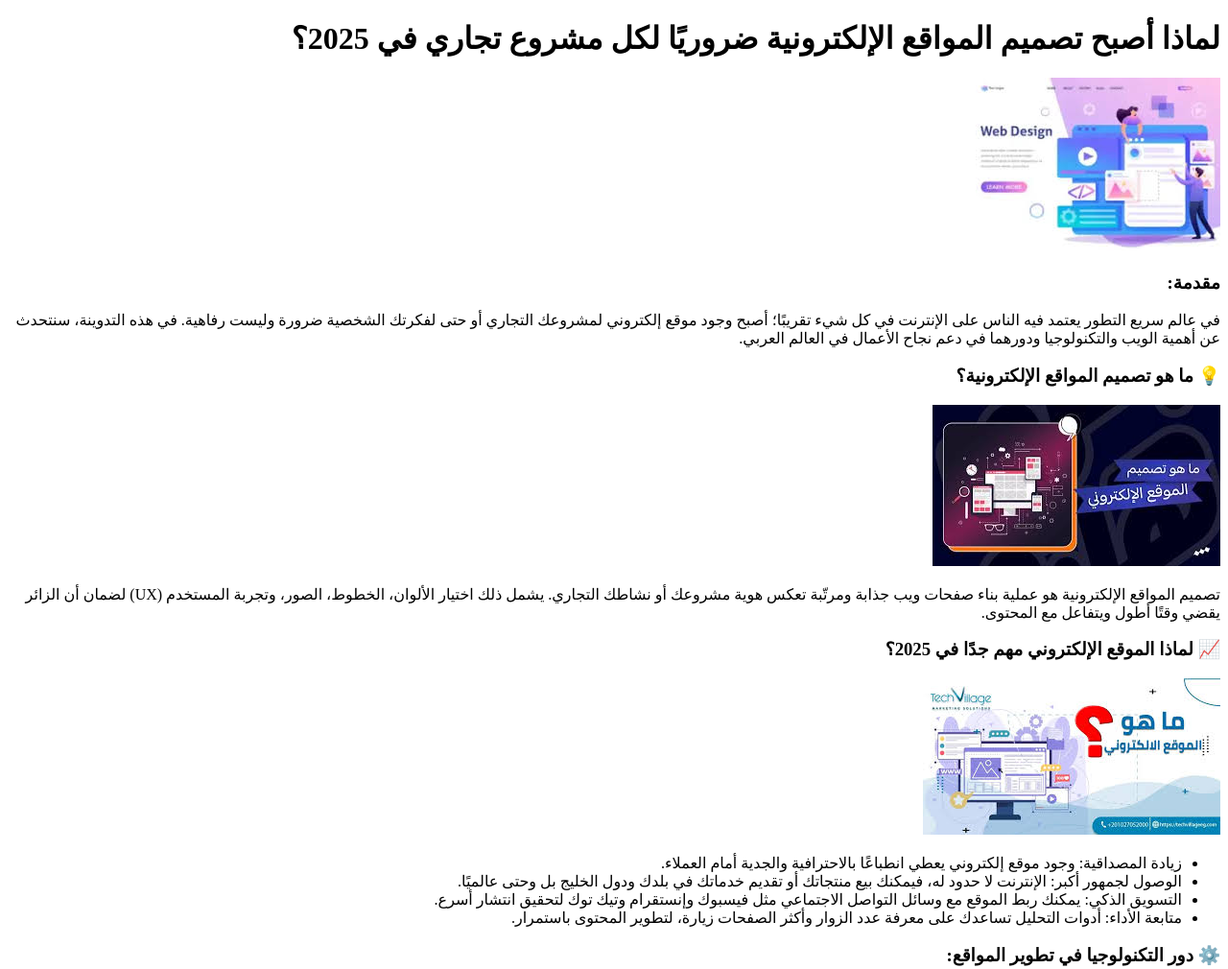
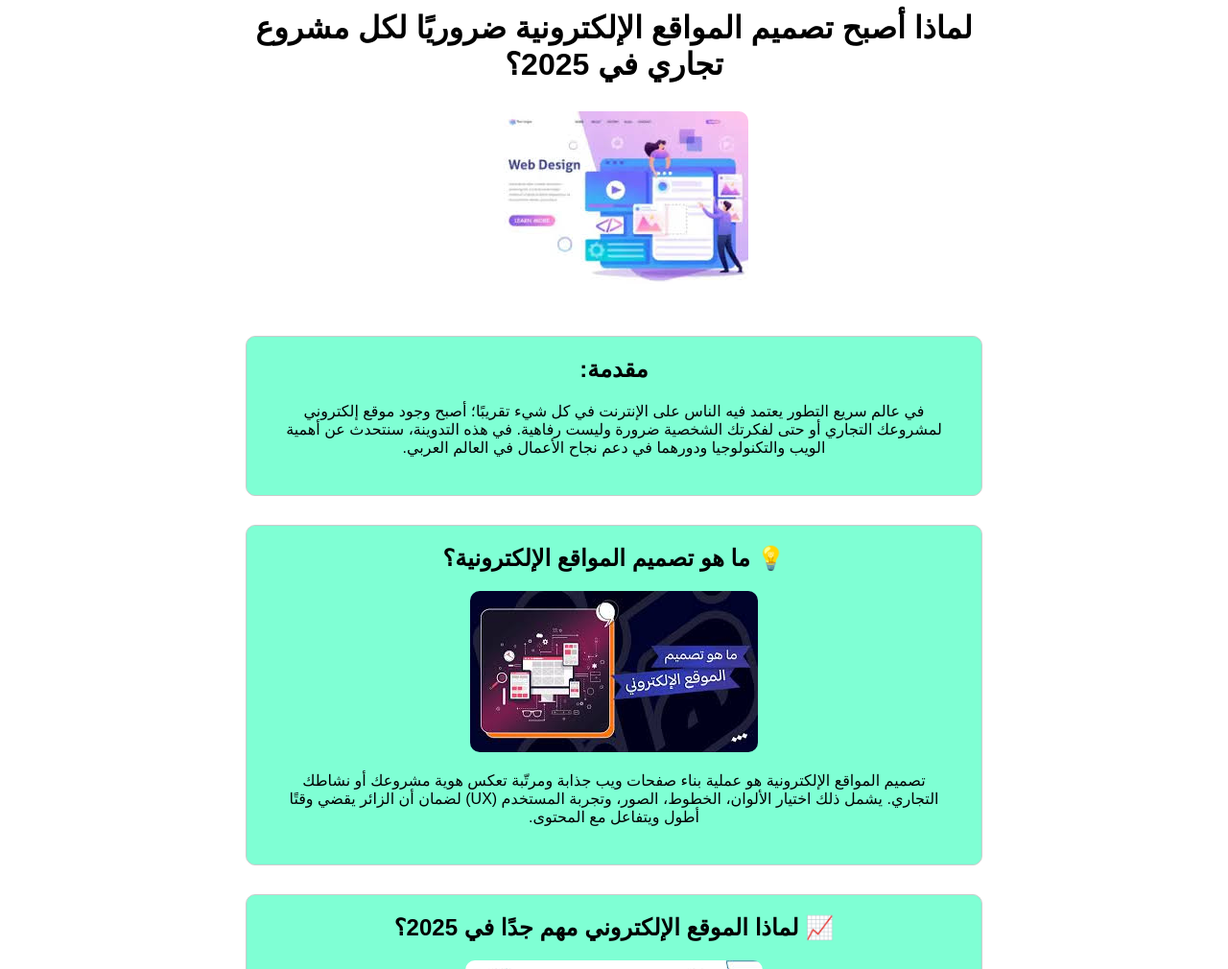
Before and after one commit to aliammar25/blog_3, a plain HTML site: page index.html in a window 1280 px wide. Shown: the top 1010 px of the page at 96% size. Drawn offline with Linux system fonts and the light colour scheme.

Commit message:
Add files via upload

```diff
--- a/index.html
+++ b/index.html
@@ -4,6 +4,7 @@
     <meta charset="UTF-8">
     <meta name="viewport" content="width=device-width, initial-scale=1.0">
     <title>لماذا أصبح تصميم المواقع الإلكترونية ضروريًا في 2025؟</title>
+    <link rel="stylesheet" href="style.css">
     <style>
 
     </style>
@@ -12,18 +13,18 @@
     <h1>لماذا أصبح تصميم المواقع الإلكترونية ضروريًا لكل مشروع تجاري في 2025؟</h1>
       <img src="download (1).jpeg" alt="">
     <section>
-        <h3>مقدمة:</h3>
+        <h2>مقدمة:</h2>
         <p>في عالم سريع التطور يعتمد فيه الناس على الإنترنت في كل شيء تقريبًا؛ أصبح وجود موقع إلكتروني لمشروعك التجاري أو حتى لفكرتك الشخصية ضرورة وليست رفاهية. في هذه التدوينة، سنتحدث عن أهمية الويب والتكنولوجيا ودورهما في دعم نجاح الأعمال في العالم العربي.</p>
     </section>
 
     <section>
-        <h3>💡 ما هو تصميم المواقع الإلكترونية؟</h3>
+        <h2>💡 ما هو تصميم المواقع الإلكترونية؟</h2>
         <img src="download (2).jpeg" alt="">
         <p>تصميم المواقع الإلكترونية هو عملية بناء صفحات ويب جذابة ومرتّبة تعكس هوية مشروعك أو نشاطك التجاري. يشمل ذلك اختيار الألوان، الخطوط، الصور، وتجربة المستخدم (UX) لضمان أن الزائر يقضي وقتًا أطول ويتفاعل مع المحتوى.</p>
     </section>
 
     <section>
-        <h3>📈 لماذا الموقع الإلكتروني مهم جدًا في 2025؟</h3>
+        <h2>📈 لماذا الموقع الإلكتروني مهم جدًا في 2025؟</h2>
         <img src="download (3).jpeg" alt="">
         <ul>
             <li>زيادة المصداقية: وجود موقع إلكتروني يعطي انطباعًا بالاحترافية والجدية أمام العملاء.</li>
@@ -34,14 +35,19 @@
     </section>
 
     <section>
-        <h3>⚙️ دور التكنولوجيا في تطوير المواقع:</h3>
+        <h2>⚙️ دور التكنولوجيا في تطوير المواقع:</h2>
         <img src="download (4).jpeg" alt="">
         <p>التكنولوجيا اليوم توفّر أدوات سهلة مثل WordPress، Shopify، أو منصات عربية مثل «سلة» و«زد» لإنشاء مواقع بدون خبرة برمجية عميقة. بالإضافة إلى تقنيات الذكاء الاصطناعي التي تساعدك في تحسين المحتوى وتجربة المستخدم بشكل مستمر.</p>
     </section>
 
     <section>
-        <h3>✨ خاتمة:</h3>
+        <h2>✨ خاتمة:</h2>
         <p>سواء كان مشروعك متجرًا إلكترونيًا، مدونة شخصية، أو موقعًا تعريفيًا لشركة؛ فإن الموقع الإلكتروني أصبح في 2025 هو واجهتك الأهم أمام جمهورك. استثمر في تصميم احترافي وتكنولوجيا حديثة لتحقق نجاحًا حقيقيًا.</p>
     </section>
+
+
+
+
+
 </body>
 </html>
--- /dev/null
+++ b/style.css
@@ -0,0 +1,48 @@
+*{
+    margin: 0;
+    padding: 0;
+    box-sizing: border-box;
+    font-family: Arial, sans-serif;
+    border-radius: 10px ;
+    text-align: center;
+}
+h1{
+    text-align: center;
+    margin: 10px 20%;
+}
+img{
+    margin: 20px;  ;
+}
+img:hover {
+    transform: scale(1.05);
+    transition: transform 0.5s;
+}
+section img{
+    max-width: 100%;
+    margin: 20px auto;
+    display: block;
+}
+section {
+    margin: 30px 20%;
+    padding: 20px;
+    border: 1px solid #ccc;
+    border-radius: 10px;
+    background-color: aquamarine;
+}
+section:hover  {
+    transform: scale(1.05);
+    transition: transform 0.5s;
+}
+p{
+    text-align: center;
+    margin: 20px;
+}
+ul {
+    margin: 0 10px;
+    padding: 0;
+    list-style-type: none;
+}
+li {
+    margin: 5px ;
+    padding: 5px;
+}
```
